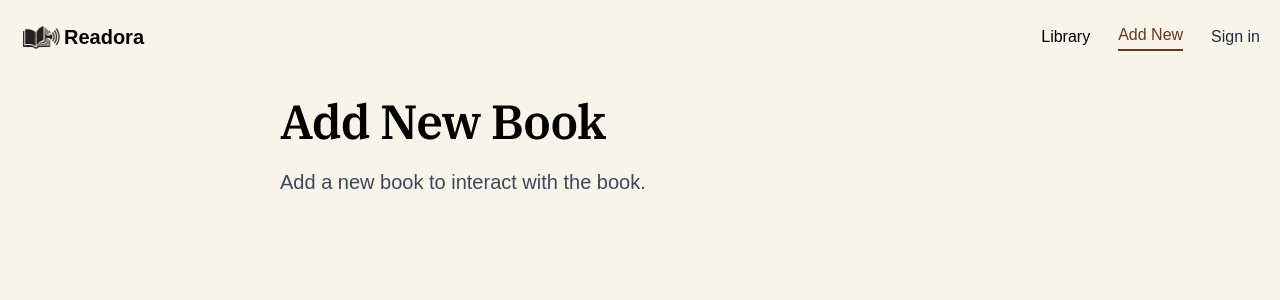
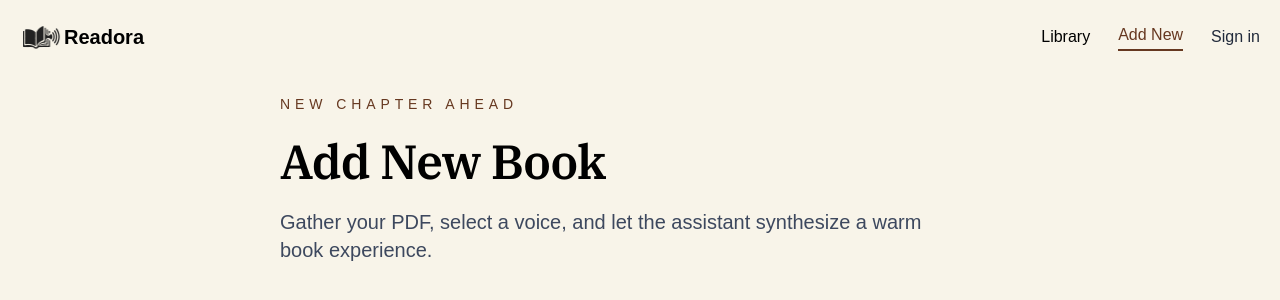
Before and after one commit to HerbertNtim/readora-voice, a Next.js app: page /books/new in a window 1280 px wide. Shown: the top 300 px of the page. Built offline with nearby package versions, Linux system fonts and the light colour scheme; no server answers; a web font is replaced by a local one.

Commit message:
Extract upload form into UploadForm component and normalize line endings

```diff
--- a/app/(root)/books/new/page.tsx
+++ b/app/(root)/books/new/page.tsx
@@ -1,13 +1,21 @@
-import React from 'react';
+import UploadForm from '@/components/UploadForm';
 
 const AddBook = () => {
   return (
     <main className="wrapper container">
       <div className="mx-auto max-w-180 space-y-10">
         <section className="flex flex-col gap-5">
+          <p className="text-sm uppercase tracking-[0.35em] text-[#663820]">
+            New chapter ahead
+          </p>
           <h1 className="page-title-xl">Add New Book</h1>
-          <p className="subtitle">Add a new book to interact with the book.</p>
+          <p className="subtitle max-w-2xl">
+            Gather your PDF, select a voice, and let the assistant synthesize a
+            warm book experience.
+          </p>
         </section>
+
+        <UploadForm />
       </div>
     </main>
   );
--- a/app/globals.css
+++ b/app/globals.css
@@ -247,6 +247,21 @@
   }
   .volume {
     @apply !ml-auto w-4 h-4 animate-pulse text-[var(--accent-warm)];
+  }
+  .upload-dropzone {
+    @apply flex flex-col items-center justify-center gap-3 rounded-[28px] border-2 border-dashed border-[var(--border-subtle)] bg-[var(--accent-light)] px-6 py-10 text-center text-[#3d485e] transition hover:border-[#663820] hover:bg-[#fff6e5] cursor-pointer;
+  }
+  .voice-selector-option {
+    @apply rounded-[26px] border border-[var(--border-subtle)] bg-white px-4 py-4 transition;
+  }
+  .voice-selector-option-selected {
+    @apply border-[#663820] bg-[#fff4e8] shadow-[var(--shadow-soft-md)];
+  }
+  .form-input {
+    @apply w-full rounded-[18px] border border-[var(--border-subtle)] bg-white px-4 py-4 text-lg text-[#212a3b] outline-none transition duration-200 focus:border-[#663820] focus:ring-2 focus:ring-[#663820]/20;
+  }
+  .form-label {
+    @apply block text-lg font-semibold text-[#212a3b] mb-2;
   }
   .select-content {
     @apply rounded-xl border border-[var(--border-subtle)] max-h-[400px] shadow-[var(--shadow-soft)];
--- a/package.json
+++ b/package.json
@@ -21,15 +21,18 @@
   "dependencies": {
     "@base-ui/react": "^1.3.0",
     "@clerk/nextjs": "^7.0.12",
+    "@hookform/resolvers": "^5.2.2",
     "class-variance-authority": "^0.7.1",
     "clsx": "^2.1.1",
     "lucide-react": "^1.8.0",
     "next": "16.2.3",
     "react": "19.2.4",
     "react-dom": "19.2.4",
+    "react-hook-form": "^7.72.1",
     "shadcn": "^4.2.0",
     "tailwind-merge": "^3.5.0",
-    "tw-animate-css": "^1.4.0"
+    "tw-animate-css": "^1.4.0",
+    "zod": "^4.3.6"
   },
   "devDependencies": {
     "@tailwindcss/postcss": "^4",
```
Also changed, not shown: 1 other file (tests, documents, lock files or other folders).
